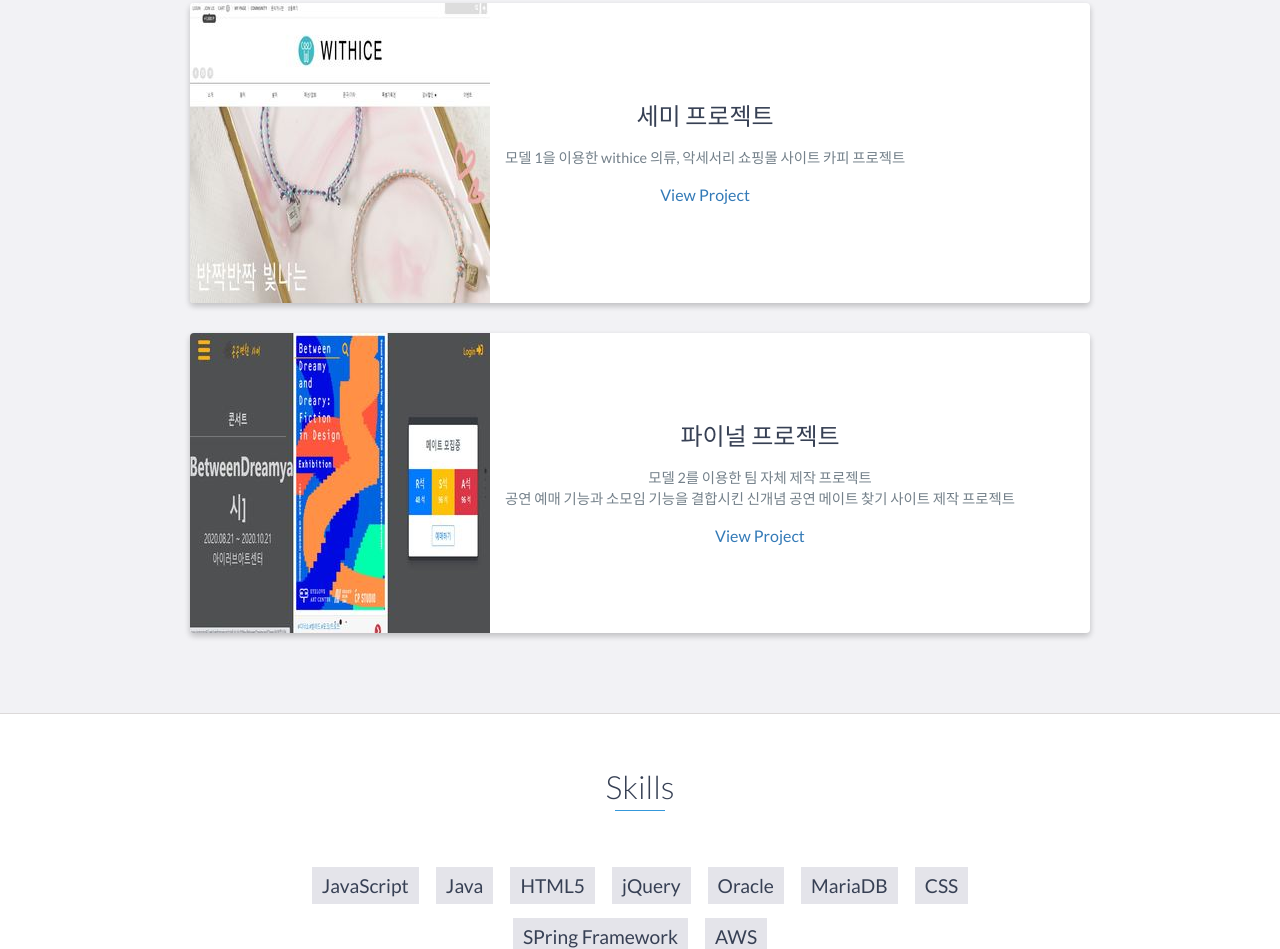
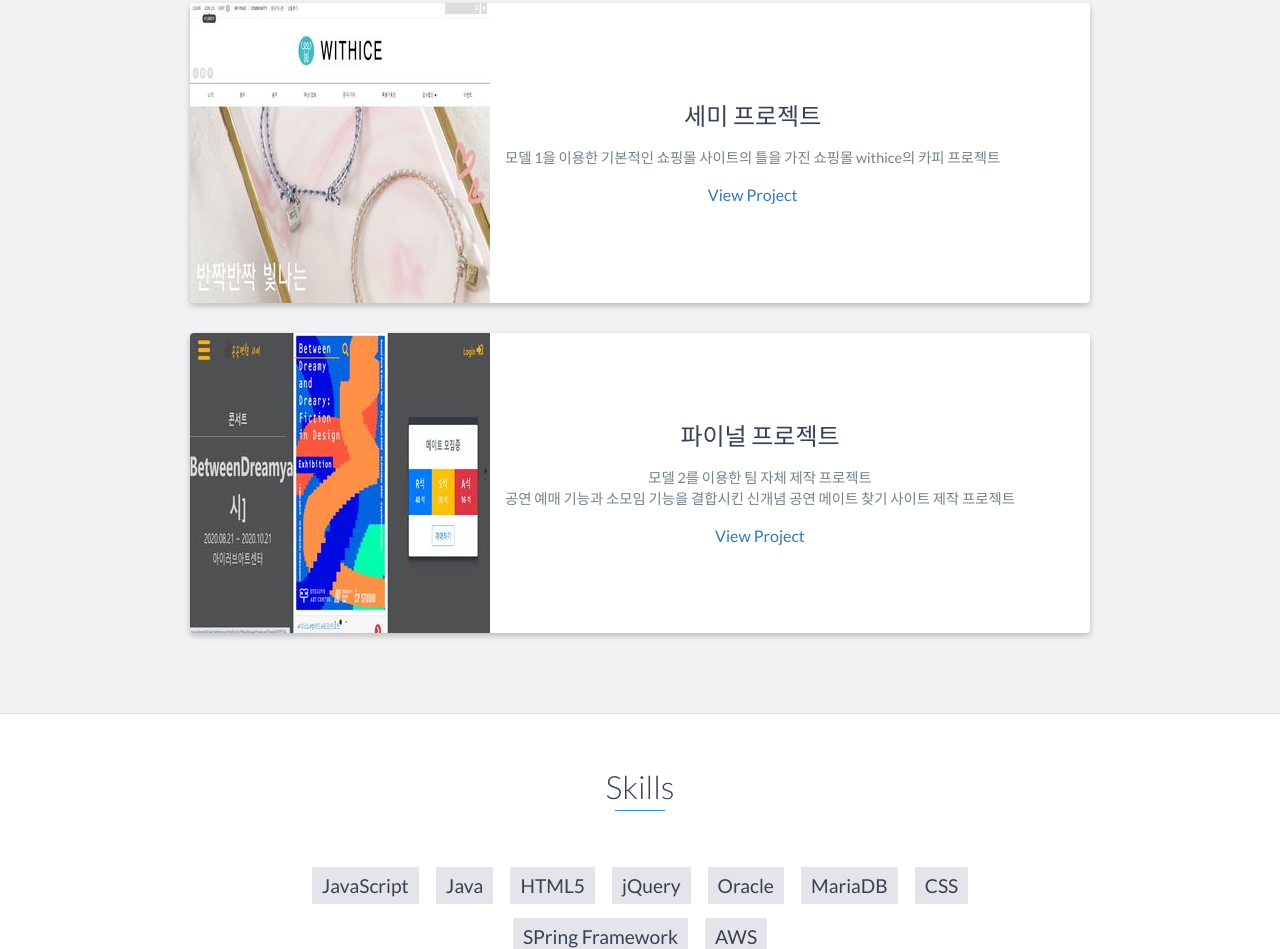
Before and after one commit to Wonmeeyeon/Wonmeeyeon.github.io, a website: page index.html in a window 1280 px wide. Shown: the part 2505-3454 px from the top of the page. Drawn offline with nearby package versions, Linux system fonts and the light colour scheme.

Commit message:
Update index.html

```diff
--- a/index.html
+++ b/index.html
@@ -166,7 +166,7 @@
                   <div class="project-info">
                       <h3>세미 프로젝트</h3>
                       <p>
-                        모델 1을 이용한 withice 의류, 악세서리 쇼핑몰 사이트 카피 프로젝트
+                        모델 1을 이용한 기본적인 쇼핑몰 사이트의 틀을 가진 쇼핑몰 withice의 카피 프로젝트
                       </p>
                         <a href="https://github.com/Wonmeeyeon/JHTA/tree/master/web_workspace/withice" target="_blank">View Project</a>
                     </div>
```
